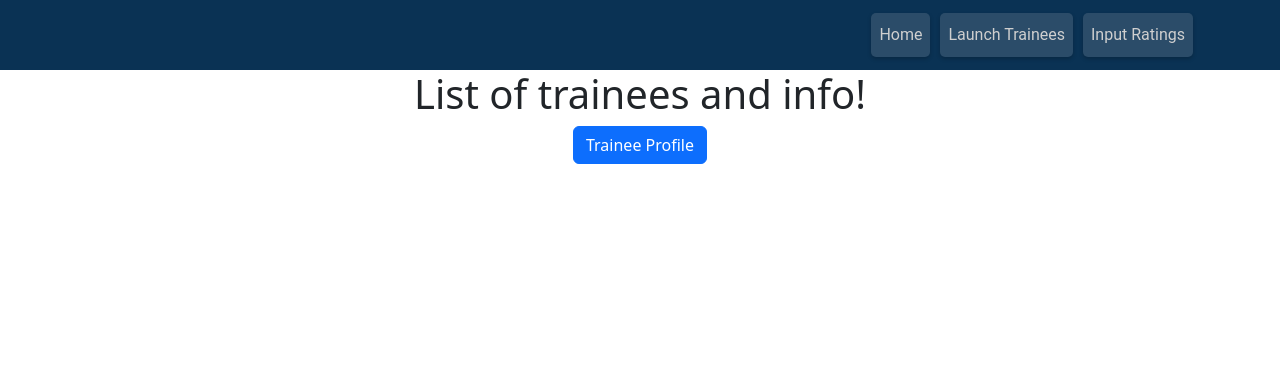
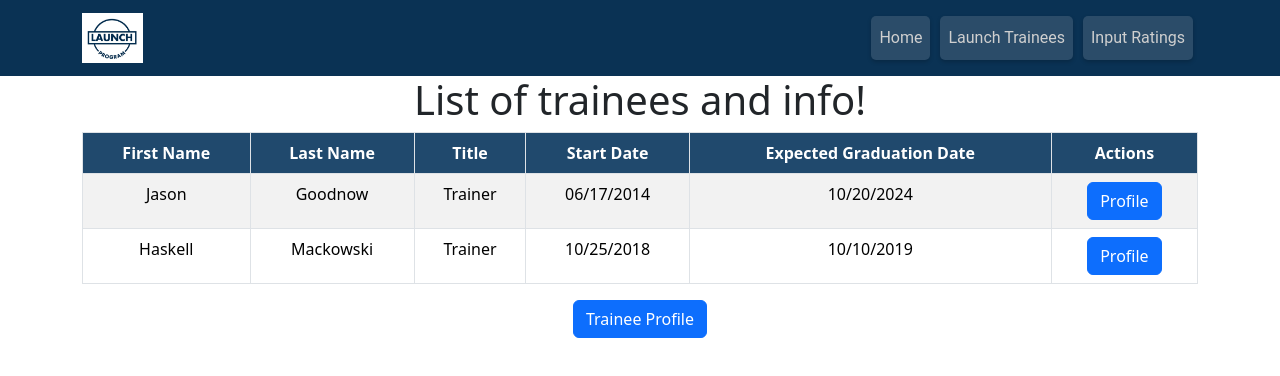
Before and after one commit to hmackowski/Launch-Trainee-Stats, a React (Create React App) app: page /trainees in a window 1280 px wide. Shown: the top 376 px of the page. Built offline with nearby package versions, Linux system fonts and the light colour scheme.

Commit message:
updates css and other files

```diff
--- a/public/index.html
+++ b/public/index.html
@@ -24,7 +24,7 @@
       work correctly both with client-side routing and a non-root public URL.
       Learn how to configure a non-root public URL by running `npm run build`.
     -->
-    <title>React App</title>
+    <title>Launch Stats</title>
   </head>
   <body>
     <noscript>You need to enable JavaScript to run this app.</noscript>
--- a/src/App.css
+++ b/src/App.css
@@ -40,3 +40,7 @@
 h2 {
   color: black;
 }
+
+.launchLogo{
+  height: 50px;
+}
--- a/src/components/LandingPage.js
+++ b/src/components/LandingPage.js
@@ -3,7 +3,8 @@ import React from 'react'
 function LandingPage() {
   return (
     <div>
-      <h1>Landing Page!</h1>
+      <h1>Welcome to Launch Stats App!</h1>
+      <h4>This is a work in progress.</h4>
     </div>
   )
 }
--- a/src/components/MainNav.js
+++ b/src/components/MainNav.js
@@ -3,13 +3,14 @@ import Navbar from "react-bootstrap/Navbar";
 import Container from "react-bootstrap/Container";
 import Nav from "react-bootstrap/Nav";
 import "../nav.css";
+import launchLogo from "../images/Launch_Logo_.jpg"
 
 function MainNav() {
   return (
     <Navbar expand="lg" className="custom-navbar">
       <Container>
         {/* Brand logo with a link to the home page */}
-        <Navbar.Brand href="/"></Navbar.Brand>
+        <Navbar.Brand href="/"><img className="launchLogo" src={launchLogo}></img></Navbar.Brand>
         {/* Hamburger icon for toggling the navbar on smaller screens */}
         <Navbar.Toggle aria-controls="basic-navbar-nav" />
         <Navbar.Collapse id="basic-navbar-nav">
--- a/src/components/TraineeProfile.js
+++ b/src/components/TraineeProfile.js
@@ -1,9 +1,30 @@
-import React from 'react'
+import React from 'react';
+
+let trainee = {
+  name: "Haskell",
+  phase: "Water",
+  rating: 99
+};
+
+const traineestats = {
+  ck: 89,
+  wps: 92,
+  dis: 78,
+  ss: 87,
+  psl: 81,
+  com: 80
+}
+
+const numberOfValues = Object.keys(traineestats).length;
+const total = Object.values(traineestats).reduce((acc, value) => acc + value, 0);
+const average = total / numberOfValues;
+
 
 function TraineeProfile() {
   return (
     <div>
-      <h1>Trainee Profile</h1>
+      <h1>{trainee.name}'s Profile</h1>
+      <p>Current Overall Rating: {average}</p>
     </div>
   )
 }
--- a/src/components/Trainees.js
+++ b/src/components/Trainees.js
@@ -1,15 +1,62 @@
-import React from 'react'
-import { Button } from 'react-bootstrap'
+import React from 'react';
+import { Button, Container, Table } from 'react-bootstrap';
 
 function Trainees() {
+
+  const trainees = [
+    {
+      id: 1,
+      firstName: "Jason",
+      lastName: "Goodnow",
+      title: "Trainer",
+      startDate: "06/17/2014",
+      expectedGraduationDate: "10/20/2024"
+    },
+    {
+      id: 2,
+      firstName: "Haskell",
+      lastName: "Mackowski",
+      title: "Trainer",
+      startDate: "10/25/2018",
+      expectedGraduationDate: "10/10/2019"
+    }
+  ];
+
   return (
     <div>
       <h1>List of trainees and info!</h1>
-      <Button  href={"/traineeProfile"}>
-  Trainee Profile
-</Button>
+      <Container>
+      {/* Table to display trainees */}
+      <Table bordered striped hover>
+        <thead>
+          <tr>
+            <th style={{backgroundColor: "#20496d", color: "white"}}>First Name</th>
+            <th style={{backgroundColor: "#20496d", color: "white"}}>Last Name</th>
+            <th style={{backgroundColor: "#20496d", color: "white"}}>Title</th>
+            <th style={{backgroundColor: "#20496d", color: "white"}}>Start Date</th>
+            <th style={{backgroundColor: "#20496d", color: "white"}}>Expected Graduation Date</th>
+            <th style={{backgroundColor: "#20496d", color: "white"}}>Actions</th>
+          </tr>
+        </thead>
+        <tbody>
+          {trainees.map((trainee, index) => (
+            <tr key={index}>
+              <td>{trainee.firstName}</td>
+              <td>{trainee.lastName}</td>
+              <td>{trainee.title}</td>
+              <td>{trainee.startDate}</td>
+              <td>{trainee.expectedGraduationDate}</td>
+              <td><Button href={"/traineeProfile"}>Profile</Button></td>
+            </tr>
+          ))}
+        </tbody>
+      </Table>
+      </Container>
+      <Button href={"/traineeProfile"}>
+        Trainee Profile
+      </Button>
     </div>
-  )
+  );
 }
 
-export default Trainees
+export default Trainees;
--- a/src/index.js
+++ b/src/index.js
@@ -6,9 +6,9 @@ import reportWebVitals from './reportWebVitals';
 
 const root = ReactDOM.createRoot(document.getElementById('root'));
 root.render(
-  <React.StrictMode>
+  // <React.StrictMode>
     <App />
-  </React.StrictMode>
+  // </React.StrictMode>
 );
 
 // If you want to start measuring performance in your app, pass a function
```
Also changed, not shown: src/nav.css (+2 -2 lines), src/images/Launch_Logo_.jpg (added).
